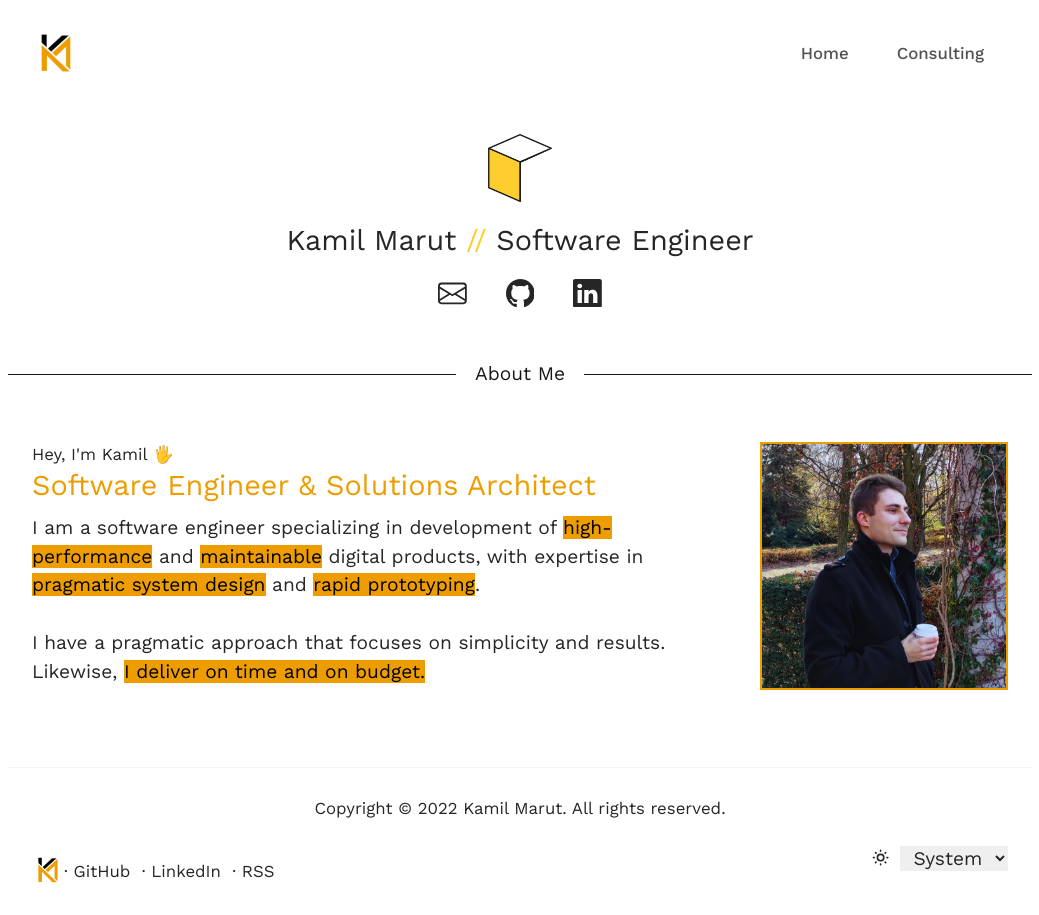
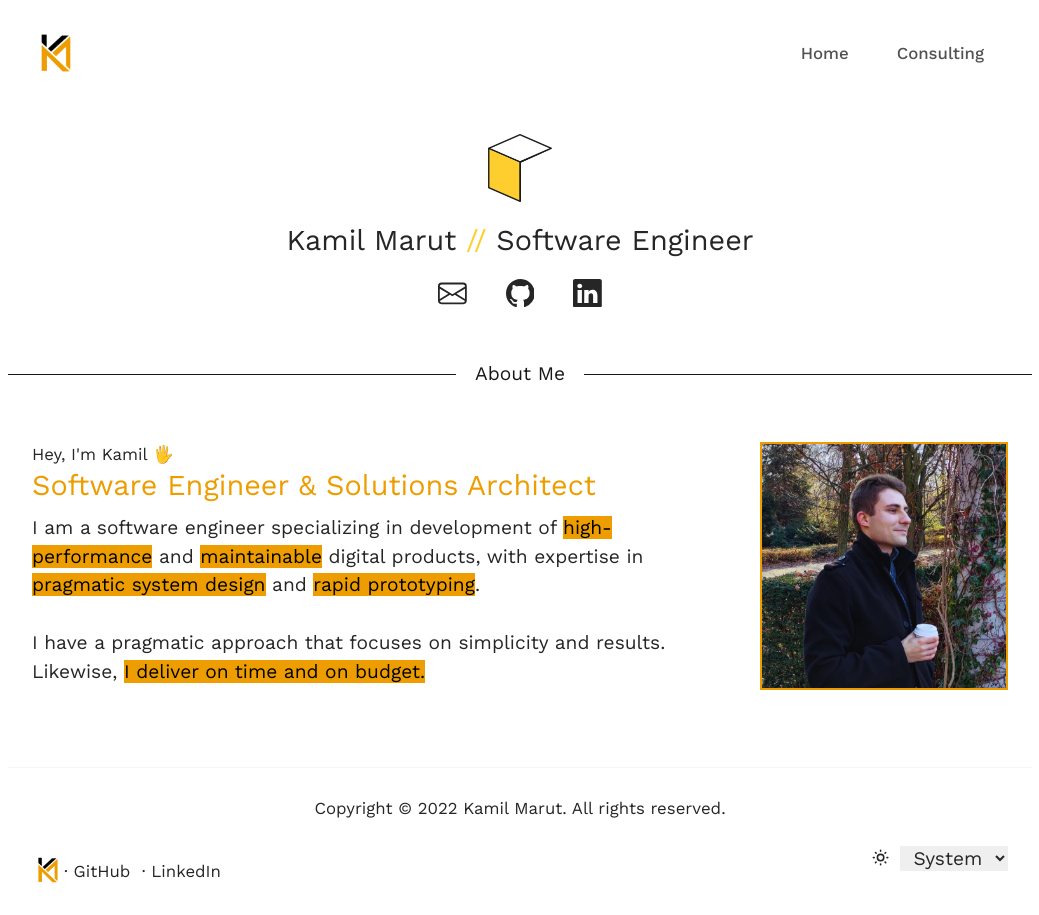
Before and after one commit to exler/personal, a Next.js app: page / in a window 1280 px wide. Shown: the whole page, without its empty margins (120-1159 px from the left). Built offline with nearby package versions, Linux system fonts and the light colour scheme.

Commit message:
chore: Remove old RSS link

```diff
--- a/components/Footer.tsx
+++ b/components/Footer.tsx
@@ -19,8 +19,7 @@ export default function Footer() {
                     </Link>
                     <span className="mt-1 text-sm text-center text-gray-800 dark:text-gray-500">
                         · <Link href="https://github.com/exler" rel="noopener" target="_blank">GitHub</Link>&nbsp;
-                        · <Link href="https://linkedin.com/in/kamilmarut" rel="noopener" target="_blank">LinkedIn</Link>&nbsp;
-                        · <Link href="https://kamilmarut.com/rss.xml" rel="noopener" target="_blank">RSS</Link>
+                        · <Link href="https://linkedin.com/in/kamilmarut" rel="noopener" target="_blank">LinkedIn</Link>
                     </span>
                 </div>
                 <ThemeSwitch />
--- a/package.json
+++ b/package.json
@@ -24,7 +24,6 @@
     "@types/node": "18.11.9",
     "@types/react": "18.0.25",
     "@types/react-dom": "18.0.9",
-    "@types/rss": "^0.0.29",
     "autoprefixer": "^10.4.13",
     "eslint": "8.27.0",
     "eslint-config-next": "13.0.3",
```
Also changed, not shown: 1 other file (tests, documents, lock files or other folders).
